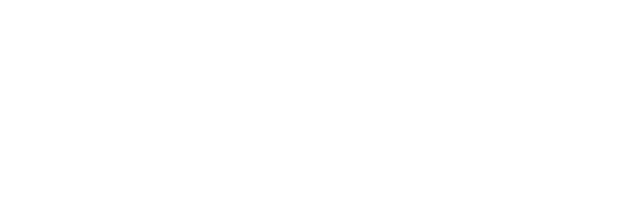
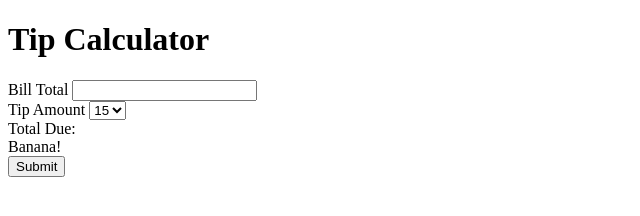
Before and after one commit to B-Chavez/tipcalculator, a plain HTML site: page index.html in a window 1280 px wide. Shown: the whole page, without its empty margins (0-640 px from the left). Drawn offline with Linux system fonts and the light colour scheme.

Commit message:
added some JS and a button to call JS

```diff
--- a/index.html
+++ b/index.html
@@ -6,6 +6,22 @@
     <title>Document</title>
 </head>
 <body>
+    <h1>Tip Calculator</h1>
+    <form action="">
+        <label for="total">Bill Total</label>
+        <input type="text" name="total" id="total">
+        <br>
+        <label for="tip">Tip Amount</label>
+        <select name="tip" id="tips">
+            <option value="fifteen">15</option>
+            <option value="seventeen">17</option>
+            <option value="twenty">20</option>
+        </select>
+    </form>
+    <div>
+        Total Due: <div id="totalDue"></div>
+    </div>
+    <button onclick="tipCalc()">Submit</button>
     <script src="main.js"></script>
 </body>
 </html>
--- a/main.js
+++ b/main.js
@@ -1,6 +1,20 @@
+let myDivTotalDue = document.getElementById("totalDue");
+myDivTotalDue.innerHTML = "Banana!"
+
+
+
+
+
+function clickButton(){
+    let myTotalDos = document.getElementById("total");
+    let myTips = document.getElementById("tips");
+
+    tipCalc(myTotalDos.nodeValue, myTips.nodeValue)
+}
+
 function tipCalc(total, percent){
     let myTip, myTotal = 0;
     myTip = total * (percent * .01);
     myTotal = total + parseFloat(myTip.toFixed(2));
-    return "Your tip amount is " + myTip.toFixed(2) + ". Your toal due is " + myTotal;
+    myDivTotalDue.innerHTML = "Your tip amount is " + myTip.toFixed(2) + ". Your toal due is " + myTotal;
 }
```
